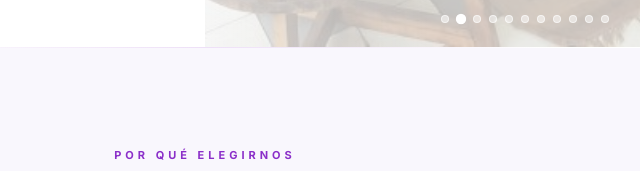
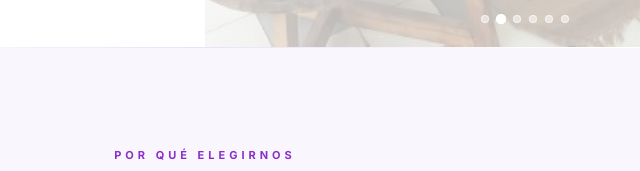
Before and after one commit to fanellitomas-cmd/Living-Rental, a plain HTML site: page index.html in a window 1280 px wide. Shown: the part 833-1004 px from the top of the page, 435-1075 px from the left. Drawn offline with Linux system fonts and the light colour scheme.

Commit message:
Remove low quality photos from hero carousel
Co-Authored-By: Claude Sonnet 4.6 <noreply@anthropic.com>
Claude-Session: https://claude.ai/code/session_01G3wJDGVFfoGhiQuQrFbyo6

```diff
--- a/index.html
+++ b/index.html
@@ -681,13 +681,8 @@ const heroPhotos = [
   {src:'fotos/Fotos%20Living%20Rental/Living%20Madera.jpg', col:'Living de Madera'},
   {src:'fotos/Fotos%20Living%20Rental/Living%20de%20ca%C3%B1a.jpg', col:'Living de Caña y Ratán'},
   {src:'fotos/Fotos%20Living%20Rental/Livng%20de%20pana%20beige.jpeg', col:'Living de Pana'},
-  {src:'fotos/Fotos%20Living%20Rental/Living%20Gabardina%20blanca.jpg', col:'Living de Gabardina'},
-  {src:'fotos/Fotos%20Living%20Rental/Living%20de%20hierro.jpg', col:'Living de Hierro'},
-  {src:'fotos/Fotos%20Living%20Rental/Mesa%20alta%20hierro%20y%20madera%20con%20banquetas.jpg', col:'Mesas Altas con Banquetas'},
   {src:'fotos/Fotos%20Living%20Rental/Mesa%20bar%20hietto%20y%20madera%20con%20silla%20ca%C3%B1a.jpg', col:'Mesas Bar con Sillas'},
-  {src:'fotos/Fotos%20Living%20Rental/Mesa%20ratona%20redonda.jpg', col:'Mesas Ratonas'},
   {src:'fotos/Fotos%20Living%20Rental/Mesa%20cafetin%20con%20sillas%20pana%20verde%20oliva.jpg', col:'Sillas'},
-  {src:'fotos/Fotos%20Living%20Rental/Sillon%20Ratan.jpg', col:'Sillones'},
 ];
 
 function buildDots(){
```
